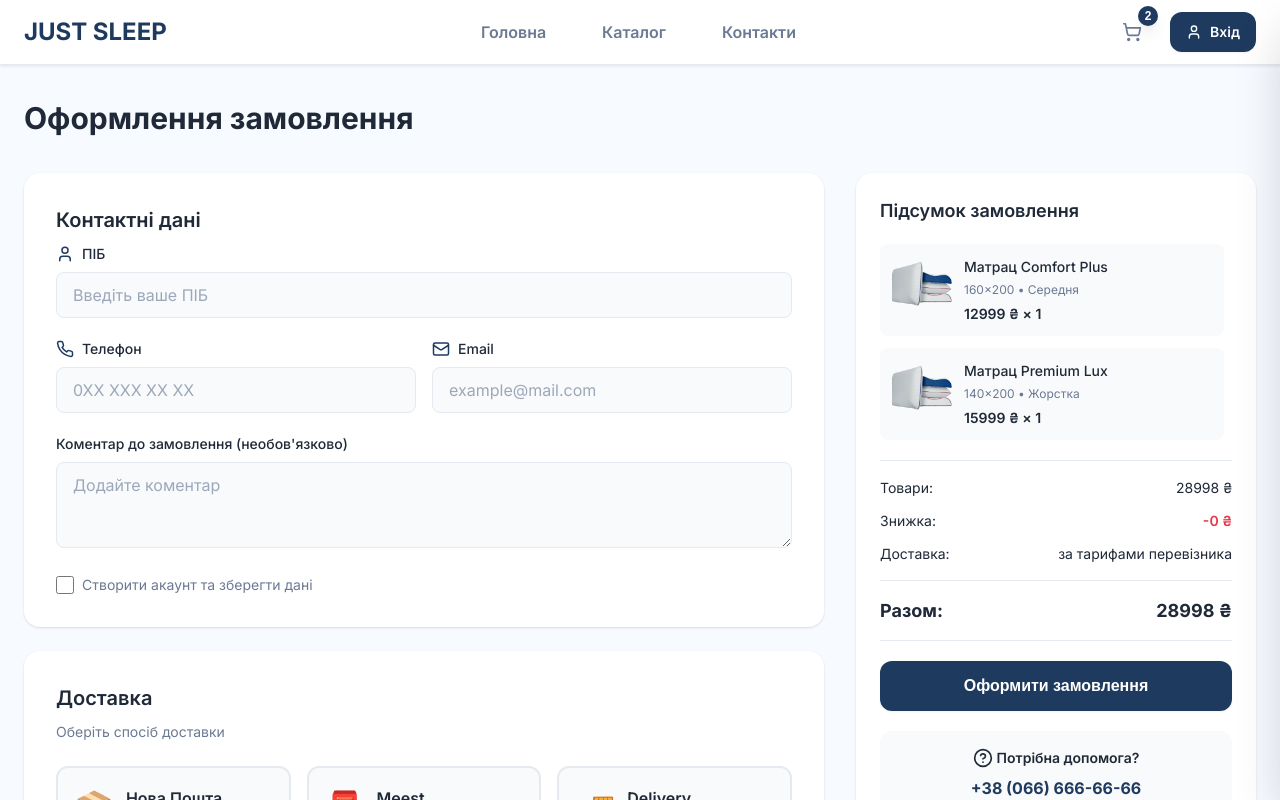
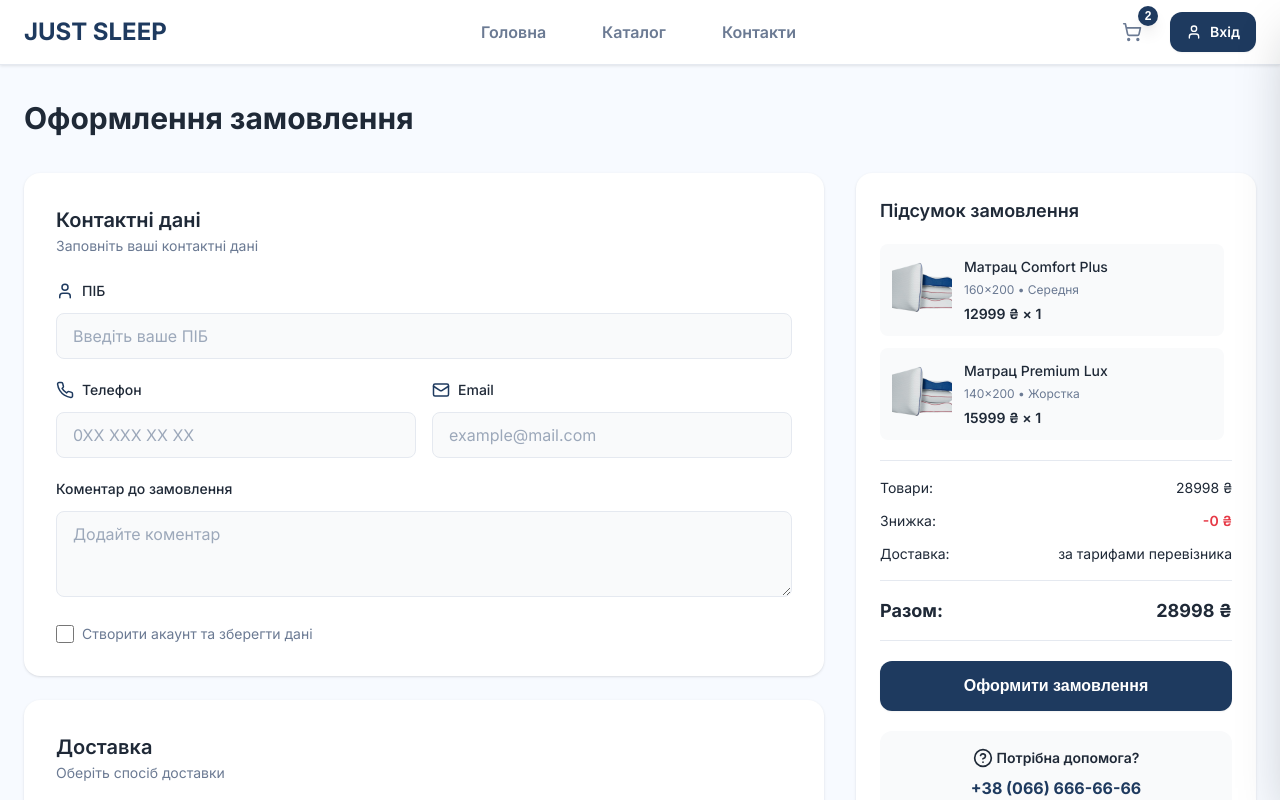
Before and after one commit to Greenfield-Taster/mattress-shop, a React (Vite) app: page /checkout in a window 1280 px wide. Shown: the top 800 px of the page. Built offline with nearby package versions, Linux system fonts and the light colour scheme.

Commit message:
Fix adaptive at checkout page

```diff
--- a/src/pages/Checkout.jsx
+++ b/src/pages/Checkout.jsx
@@ -286,28 +286,38 @@ const Checkout = () => {
 
   // Функції для пошуку міст та відділень
   const handleCitySearch = async (query) => {
-    console.log('🏙️ handleCitySearch викликано:', { query, deliveryMethod });
+    console.log("🏙️ handleCitySearch викликано:", { query, deliveryMethod });
     const api = getDeliveryAPI(deliveryMethod);
-    console.log('📡 Отримано API:', api ? 'Так' : 'Ні');
+    console.log("📡 Отримано API:", api ? "Так" : "Ні");
     if (!api) {
-      console.warn('⚠️ API не знайдено для методу:', deliveryMethod);
+      console.warn("⚠️ API не знайдено для методу:", deliveryMethod);
       return [];
     }
     const results = await api.searchCities(query);
-    console.log('✅ handleCitySearch повертає результати:', results.length);
+    console.log("✅ handleCitySearch повертає результати:", results.length);
     return results;
   };
 
   const handleWarehouseSearch = async (query) => {
-    console.log('🏢 handleWarehouseSearch викликано:', { query, deliveryMethod, deliveryCityRef });
+    console.log("🏢 handleWarehouseSearch викликано:", {
+      query,
+      deliveryMethod,
+      deliveryCityRef,
+    });
     const api = getDeliveryAPI(deliveryMethod);
-    console.log('📡 Отримано API:', api ? 'Так' : 'Ні');
+    console.log("📡 Отримано API:", api ? "Так" : "Ні");
     if (!api || !deliveryCityRef) {
-      console.warn('⚠️ API або cityRef відсутні:', { api: !!api, deliveryCityRef });
+      console.warn("⚠️ API або cityRef відсутні:", {
+        api: !!api,
+        deliveryCityRef,
+      });
       return [];
     }
     const results = await api.getWarehouses(deliveryCityRef, query);
-    console.log('✅ handleWarehouseSearch повертає результати:', results.length);
+    console.log(
+      "✅ handleWarehouseSearch повертає результати:",
+      results.length
+    );
     return results;
   };
 
@@ -338,7 +348,9 @@ const Checkout = () => {
             {/* Contact Data Block */}
             <section className="checkout__section">
               <h2 className="checkout__section-title">Контактні дані</h2>
-
+              <p className="checkout__section-subtitle">
+                Заповніть ваші контактні дані
+              </p>
               <div className="checkout__form-group">
                 <label className="checkout__label">
                   <User size={18} />
@@ -401,8 +413,8 @@ const Checkout = () => {
               </div>
 
               <div className="checkout__form-group">
-                <label className="checkout__label">
-                  Коментар до замовлення (необов'язково)
+                <label className="checkout__label--comment">
+                  Коментар до замовлення
                 </label>
                 <textarea
                   name="comment"
@@ -469,9 +481,6 @@ const Checkout = () => {
               {/* Delivery details based on selection */}
               {deliveryMethod && deliveryMethod !== "pickup" && (
                 <div className="checkout__delivery-details">
-                  <div className="checkout__delivery-info-tip">
-                    🔍 Почніть вводити назву міста, і система автоматично знайде відповідні варіанти
-                  </div>
                   <div className="checkout__form-group">
                     <label className="checkout__label">
                       <MapPin size={18} />
--- a/src/styles/pages/_checkout.scss
+++ b/src/styles/pages/_checkout.scss
@@ -44,17 +44,18 @@
     @media (max-width: v.$breakpoint-sm) {
       font-size: v.$font-size-xl;
       margin-bottom: v.$spacing-4;
+      text-align: center;
     }
   }
 
   &__layout {
     display: grid;
-    grid-template-columns: 1fr 400px;
+    grid-template-columns: minmax(0, 1fr) minmax(280px, 400px);
     gap: v.$spacing-8;
     align-items: start;
 
     @media (max-width: v.$breakpoint-lg) {
-      grid-template-columns: 1fr 350px;
+      grid-template-columns: minmax(0, 1fr) minmax(260px, 350px);
       gap: v.$spacing-6;
     }
 
@@ -90,10 +91,10 @@
     font-size: v.$font-size-xl;
     font-weight: v.$font-weight-semibold;
     color: v.$color-text-primary;
-    margin-bottom: v.$spacing-2;
 
     @media (max-width: v.$breakpoint-sm) {
       font-size: v.$font-size-lg;
+      text-align: center;
     }
   }
 
@@ -104,6 +105,7 @@
 
     @media (max-width: v.$breakpoint-sm) {
       margin-bottom: v.$spacing-4;
+      text-align: center;
     }
   }
 
@@ -122,7 +124,7 @@
 
     @media (max-width: v.$breakpoint-sm) {
       grid-template-columns: 1fr;
-      gap: v.$spacing-3;
+      gap: v.$spacing-0;
     }
   }
 
@@ -133,7 +135,21 @@
     font-size: v.$font-size-sm;
     font-weight: v.$font-weight-medium;
     color: v.$color-text-primary;
-    margin-bottom: v.$spacing-2;
+    margin-bottom: v.$spacing-3;
+
+    &--comment {
+      display: flex;
+      align-items: center;
+      gap: v.$spacing-2;
+      font-size: v.$font-size-sm;
+      font-weight: v.$font-weight-medium;
+      color: v.$color-text-primary;
+      margin-bottom: v.$spacing-3;
+
+      @media (max-width: v.$breakpoint-sm) {
+        margin-top: v.$spacing-5;
+      }
+    }
 
     svg {
       color: v.$brand-primary-500;
@@ -176,6 +192,7 @@
   &__textarea,
   &__select {
     width: 100%;
+    max-width: 100%;
     padding: v.$spacing-3 v.$spacing-4;
     font-size: v.$font-size-base;
     color: v.$color-text-primary;
@@ -207,7 +224,6 @@
     }
 
     @media (max-width: v.$breakpoint-sm) {
-      padding: v.$spacing-2 v.$spacing-3;
       font-size: v.$font-size-sm;
     }
   }
@@ -242,17 +258,21 @@
 
   &__checkbox {
     display: flex;
-    align-items: flex-start;
+    align-items: center;
     gap: v.$spacing-2;
     margin-top: v.$spacing-4;
 
     input[type="checkbox"] {
-      margin-top: 2px;
       width: 18px;
       height: 18px;
       cursor: pointer;
       accent-color: v.$brand-primary-500;
       flex-shrink: 0;
+
+      @media (max-width: v.$breakpoint-sm) {
+        width: 14px;
+        height: 14px;
+      }
     }
 
     label {
@@ -327,8 +347,8 @@
     }
 
     @media (max-width: v.$breakpoint-sm) {
-      padding: v.$spacing-3;
       gap: v.$spacing-2;
+      padding: v.$spacing-4 v.$spacing-3 v.$spacing-4 v.$spacing-2;
     }
   }
 
@@ -338,7 +358,7 @@
     flex-shrink: 0;
 
     @media (max-width: v.$breakpoint-sm) {
-      font-size: 24px;
+      font-size: 28px;
     }
   }
 
@@ -353,20 +373,12 @@
     font-weight: v.$font-weight-semibold;
     color: v.$color-text-primary;
     margin-bottom: 2px;
-
-    @media (max-width: v.$breakpoint-sm) {
-      font-size: v.$font-size-sm;
-    }
   }
 
   &__delivery-subtitle,
   &__payment-subtitle {
     font-size: v.$font-size-xs;
     color: v.$color-text-secondary;
-
-    @media (max-width: v.$breakpoint-sm) {
-      font-size: 10px;
-    }
   }
 
   &__delivery-check,
@@ -382,7 +394,7 @@
     margin-top: v.$spacing-4;
 
     @media (max-width: v.$breakpoint-sm) {
-      padding: v.$spacing-4;
+      padding: v.$spacing-4 v.$spacing-2;
     }
   }
 
@@ -446,8 +458,7 @@
     margin-bottom: v.$spacing-5;
 
     @media (max-width: v.$breakpoint-sm) {
-      font-size: v.$font-size-base;
-      margin-bottom: v.$spacing-4;
+      text-align: center;
     }
   }
 
@@ -476,8 +487,9 @@
     }
 
     @media (max-width: v.$breakpoint-sm) {
-      max-height: 250px;
+      max-height: 100%;
       margin-bottom: v.$spacing-4;
+      padding-right: v.$spacing-0;
     }
   }
 
@@ -494,7 +506,7 @@
     }
 
     @media (max-width: v.$breakpoint-sm) {
-      gap: v.$spacing-2;
+      gap: v.$spacing-3;
       padding: v.$spacing-2;
     }
   }
@@ -507,8 +519,8 @@
     flex-shrink: 0;
 
     @media (max-width: v.$breakpoint-sm) {
-      width: 50px;
-      height: 50px;
+      width: 55px;
+      height: 55px;
     }
   }
 
@@ -523,7 +535,7 @@
     margin-bottom: 4px;
 
     @media (max-width: v.$breakpoint-sm) {
-      font-size: v.$font-size-xs;
+      font-size: v.$font-size-sm;
     }
   }
 
@@ -539,7 +551,7 @@
     color: v.$color-text-primary;
 
     @media (max-width: v.$breakpoint-sm) {
-      font-size: v.$font-size-xs;
+      font-size: v.$font-size-base;
     }
   }
 
@@ -568,7 +580,7 @@
     }
 
     @media (max-width: v.$breakpoint-sm) {
-      font-size: v.$font-size-xs;
+      font-size: v.$font-size-sm;
       margin-bottom: v.$spacing-2;
     }
   }
@@ -583,7 +595,6 @@
     @media (max-width: v.$breakpoint-sm) {
       margin-top: v.$spacing-3;
       padding-top: v.$spacing-3;
-      font-size: v.$font-size-base;
     }
   }
 
@@ -594,6 +605,7 @@
 
   &__submit-btn {
     width: 100%;
+    max-width: 100%;
     padding: v.$spacing-4;
     font-size: v.$font-size-base;
     font-weight: v.$font-weight-semibold;
@@ -617,8 +629,7 @@
     }
 
     @media (max-width: v.$breakpoint-sm) {
-      padding: v.$spacing-3;
-      font-size: v.$font-size-sm;
+      padding: v.$spacing-5 v.$spacing-4;
       margin-bottom: v.$spacing-4;
     }
   }
@@ -701,7 +712,7 @@
     }
 
     @media (max-width: v.$breakpoint-sm) {
-      font-size: v.$font-size-xs;
+      font-size: v.$font-size-sm;
       padding: v.$spacing-1 v.$spacing-2;
     }
   }
@@ -741,10 +752,6 @@
 
     &:last-child {
       margin-bottom: 0;
-    }
-
-    @media (max-width: v.$breakpoint-sm) {
-      font-size: v.$font-size-xs;
     }
   }
 
@@ -850,4 +857,39 @@
       margin-bottom: v.$spacing-3;
     }
   }
+
+  &__forms,
+  &__sidebar,
+  &__summary,
+  &__section {
+    min-width: 0;
+    max-width: 100%;
+  }
+
+  /* запобігання горизонтальному скролу через довгі рядки/URL */
+  &__section,
+  &__summary {
+    overflow-wrap: anywhere;
+  }
+
+  /* картинки та скрол-контейнер не розтягують ширину */
+  &__item-image {
+    max-width: 100%;
+    height: auto;
+  }
+  &__items {
+    max-width: 100%;
+  }
+
+  /* кнопки/інпути точно в межах */
+  &__payment-button {
+    max-width: 100%;
+  }
+
+  /* липкий сайдбар не ширший за колонку */
+  &__summary {
+    position: sticky;
+    top: v.$spacing-6;
+    width: 100%;
+  }
 }
```
